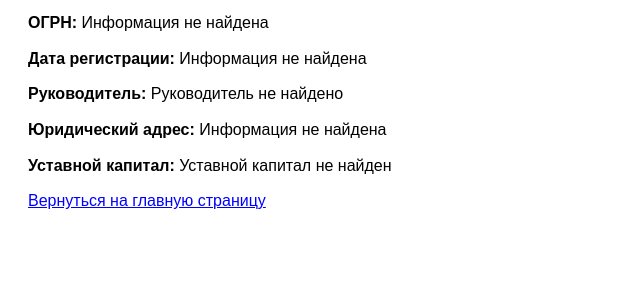
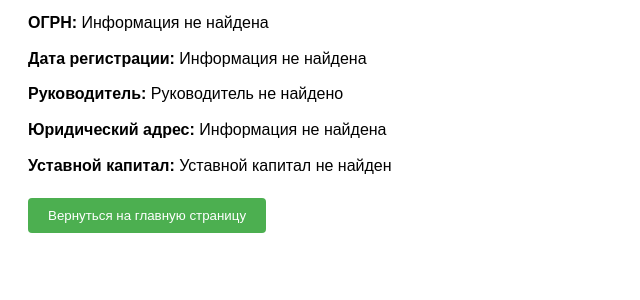
Before and after one commit to Jonnnnh/INNProfiler, a Flask app: page /details/1 in a window 1280 px wide. Shown: the part 183-483 px from the top of the page, without its empty margins (0-640 px from the left). Run offline with Flask 3, Linux system fonts and the light colour scheme; data that the repository does not hold is empty.

Commit message:
styles added

```diff
--- a/app/static/styles/style.css
+++ b/app/static/styles/style.css
@@ -0,0 +1,54 @@
+body {
+    font-family: Arial, sans-serif;
+    line-height: 1.6;
+    padding: 20px;
+}
+
+h1 {
+    color: #333;
+}
+
+p {
+    color: #666;
+}
+
+a {
+    color: blue;
+    text-decoration: none;
+}
+
+a:hover {
+    text-decoration: underline;
+}
+
+.info {
+    margin-bottom: 10px;
+}
+
+.info span {
+    font-weight: bold;
+}
+
+input[type="text"] {
+    padding: 8px;
+    margin: 10px 0;
+    border: 1px solid #ccc;
+    border-radius: 4px;
+}
+
+button {
+    background-color: #4CAF50; /* Green */
+    color: white;
+    padding: 10px 20px;
+    border: none;
+    border-radius: 4px;
+    cursor: pointer;
+}
+
+button:hover {
+    background-color: #45a049;
+}
+
+form {
+    margin-top: 20px;
+}
--- a/app/templates/details.html
+++ b/app/templates/details.html
@@ -3,14 +3,7 @@
 <head>
     <meta charset="UTF-8">
     <title>Details - Company Info by INN</title>
-    <style>
-        body { font-family: Arial, sans-serif; line-height: 1.6; padding: 20px; }
-        h1 { color: #333; }
-        p { color: #666; }
-        a { color: blue; }
-        .info { margin-bottom: 10px; }
-        .info span { font-weight: bold; }
-    </style>
+    <link rel="stylesheet" type="text/css" href="{{ url_for('static', filename='styles/style.css') }}">
 </head>
 <body>
     <h1>Информация о компании с ИНН {{ inn }}</h1>
@@ -43,6 +36,8 @@
     {% else %}
         <p>Информация о компании не найдена.</p>
     {% endif %}
-    <a href="{{ url_for('index') }}">Вернуться на главную страницу</a>
+    <form action="{{ url_for('index') }}" method="get">
+    <button type="submit" class="button">Вернуться на главную страницу</button>
+</form>
 </body>
 </html>
```
Also changed, not shown: app/templates/index.html (+1 -8 lines).
